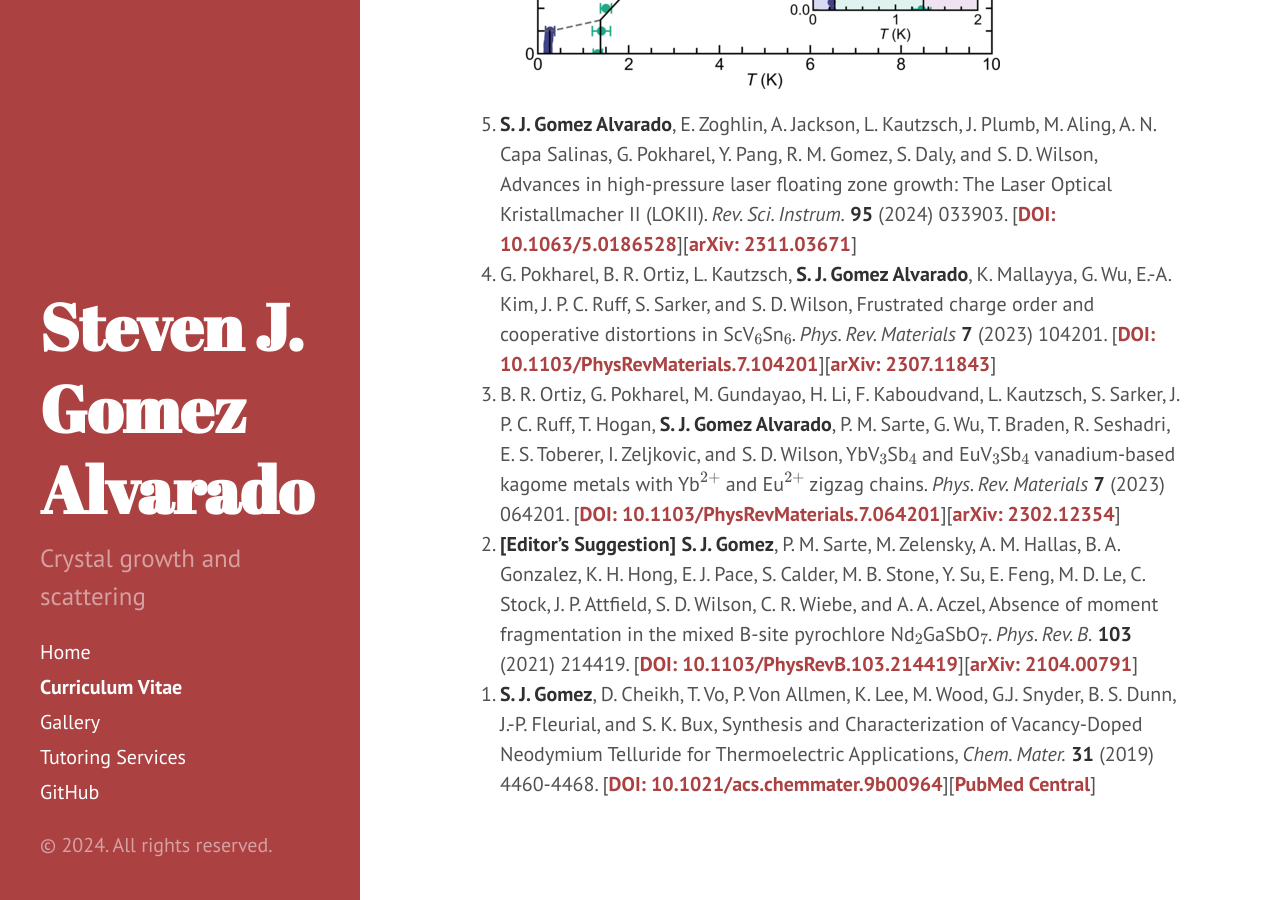
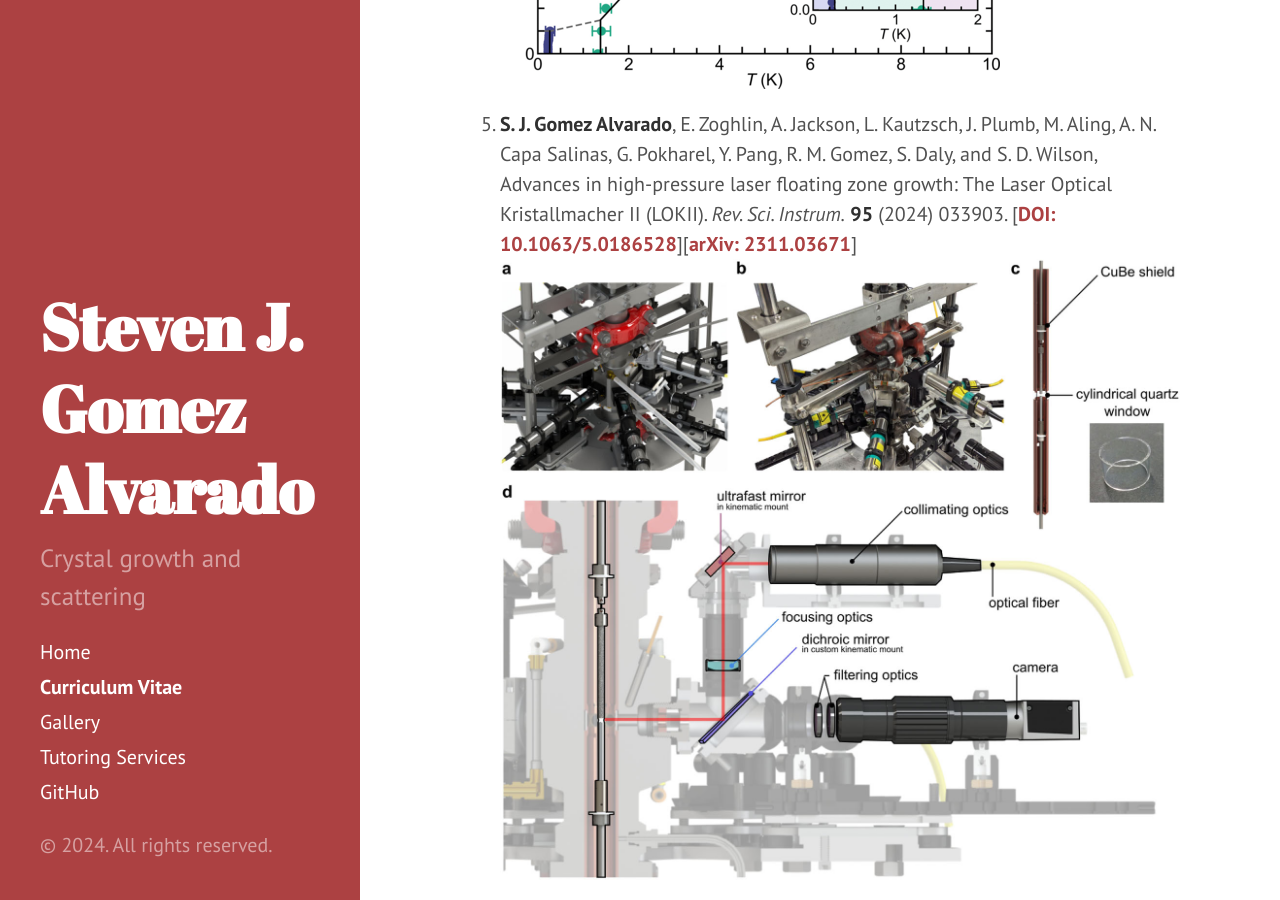
Before and after one commit to stevenjgomez/stevenjgomez.github.io, a Jekyll site: the page built from cv.md, in a window 1280 px wide and 900 px high, scrolled down 969 px. Built offline with Jekyll 4.4.1, drawn with Linux system fonts in a browser that asks for light colours.

Commit message:
Add images

```diff
--- a/cv.md
+++ b/cv.md
@@ -14,7 +14,9 @@ layout: "page"
 1. B. R. Ortiz, P. M. Sarte, G. Pokharel, M. J. Knudtson, **S. J. Gomez Alvarado**, A. F. May, S. Calder, L. Mangin-Thro, A. R. Wildes, H. Zhou, G. Sala, C. R. Wiebe, S. D. Wilson, J. A. M. Paddison, and A. A. Aczel, Revisiting spin ice physics in the ferromagnetic Ising pyrochlore Pr$$_2$$Sn$$_2$$O$$_7$$. *Phys. Rev. B* **109** (2024) 134420. \[[**DOI: 10.1103/PhysRevB.109.134420**](https://doi.org/10.1103/PhysRevB.109.134420)\]\[[**arXiv: 2310.16180**](https://arxiv.org/abs/2310.16180)\]
    ![pso.png](img/pso.png)
 1. **S. J. Gomez Alvarado**, E. Zoghlin, A. Jackson, L. Kautzsch, J. Plumb, M. Aling, A. N. Capa Salinas, G. Pokharel, Y. Pang, R. M. Gomez, S. Daly, and S. D. Wilson, Advances in high-pressure laser floating zone growth: The Laser Optical Kristallmacher II (LOKII). *Rev. Sci. Instrum.* **95** (2024) 033903. \[[**DOI: 10.1063/5.0186528**](https://doi.org/10.1063/5.0186528)\]\[[**arXiv: 2311.03671**](https://arxiv.org/abs/2311.03671)\]
+   ![lokiipaper.png](img/lokiipaper.png)
 1. G. Pokharel, B. R. Ortiz, L. Kautzsch, **S. J. Gomez Alvarado**, K. Mallayya, G. Wu, E.-A. Kim, J. P. C. Ruff, S. Sarker, and S. D. Wilson, Frustrated charge order and cooperative distortions in ScV$$_6$$Sn$$_6$$. *Phys. Rev. Materials* **7** (2023) 104201. \[[**DOI: 10.1103/PhysRevMaterials.7.104201**](https://doi.org/10.1103/PhysRevMaterials.7.104201)\]\[[**arXiv: 2307.11843**](https://arxiv.org/abs/2307.11843)\]
+   ![166paper.png](img/166paper.png)
 1. B. R. Ortiz, G. Pokharel, M. Gundayao, H. Li, F. Kaboudvand, L. Kautzsch, S. Sarker, J. P. C. Ruff, T. Hogan, **S. J. Gomez Alvarado**, P. M. Sarte, G. Wu, T. Braden, R. Seshadri, E. S. Toberer, I. Zeljkovic, and S. D. Wilson, YbV$$_3$$Sb$$_4$$ and EuV$$_3$$Sb$$_4$$ vanadium-based kagome metals with Yb$$^{2+}$$ and Eu$$^{2+}$$ zigzag chains. *Phys. Rev. Materials* **7** (2023) 064201. \[[**DOI: 10.1103/PhysRevMaterials.7.064201**](https://doi.org/10.1103/PhysRevMaterials.7.064201)\]\[[**arXiv: 2302.12354**](https://arxiv.org/abs/2302.12354)\]
 1. **[Editor's Suggestion]** **S. J. Gomez**, P. M. Sarte, M. Zelensky, A. M. Hallas, B. A. Gonzalez, K. H. Hong, E. J. Pace, S. Calder, M. B. Stone, Y. Su, E. Feng, M. D. Le, C. Stock, J. P. Attfield, S. D. Wilson, C. R. Wiebe, and A. A. Aczel, Absence of moment fragmentation in the mixed B-site pyrochlore Nd$$_2$$GaSbO$$_7$$. *Phys. Rev. B.* **103** (2021) 214419. \[[**DOI: 10.1103/PhysRevB.103.214419**](https://doi.org/10.1103/PhysRevB.103.214419)\]\[[**arXiv: 2104.00791**](https://arxiv.org/abs/2104.00791)\]
 1. **S. J. Gomez**, D. Cheikh, T. Vo, P. Von Allmen, K. Lee, M. Wood, G.J. Snyder, B. S. Dunn, J.-P. Fleurial, and S. K. Bux, Synthesis and Characterization of Vacancy-Doped Neodymium Telluride for Thermoelectric Applications, *Chem. Mater.* **31** (2019) 4460-4468. [<a href="https://dx.doi.org/10.1021/acs.chemmater.9b00964"><b>DOI: 10.1021/acs.chemmater.9b00964</b></a>][<a href="https://www.ncbi.nlm.nih.gov/pmc/articles/PMC6961965/"><b>PubMed Central</b></a>]
```
Also changed, not shown: img/166paper.png (added), img/lokiipaper.png (added).
